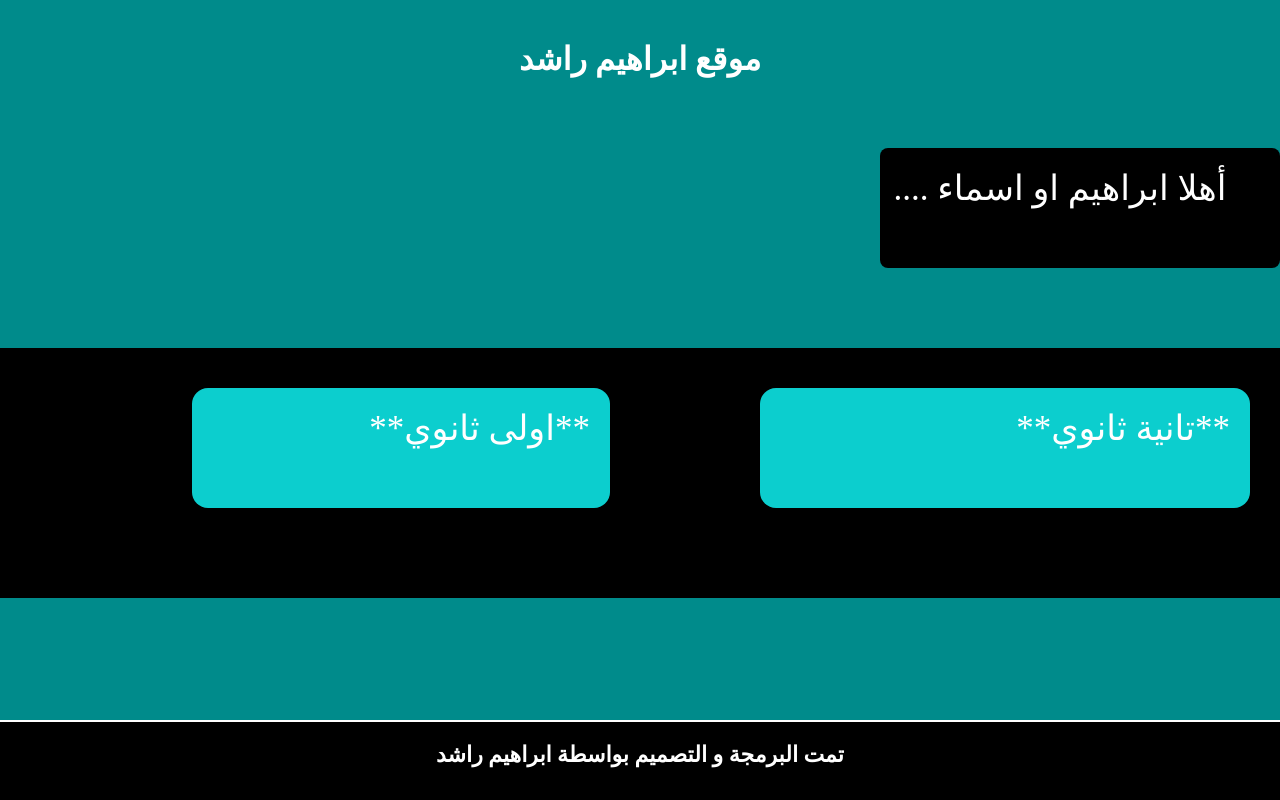
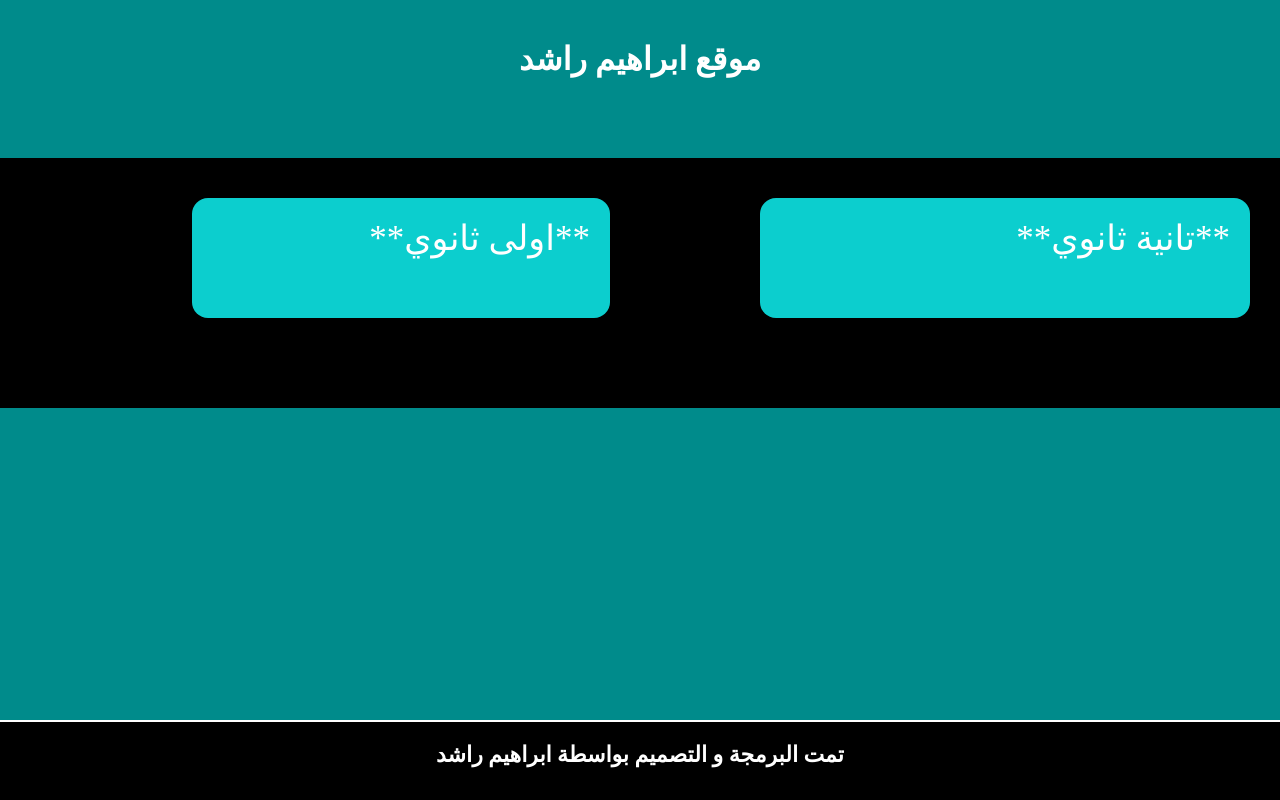
Before and after one commit to hemarashed/hema, a plain HTML site: page index.html in a window 1280 px wide. Drawn offline with Linux system fonts and the light colour scheme.

Commit message:
Update index.html

```diff
--- a/index.html
+++ b/index.html
@@ -11,11 +11,7 @@
 
     <div class="container">
         <h1>موقع ابراهيم راشد </h1>
-        <div class="say">
-            <p>
-                أهلا ابراهيم او اسماء ....<br>
-            </p>
-        </div>
+
     </div>
 
     <div class="option">
```
